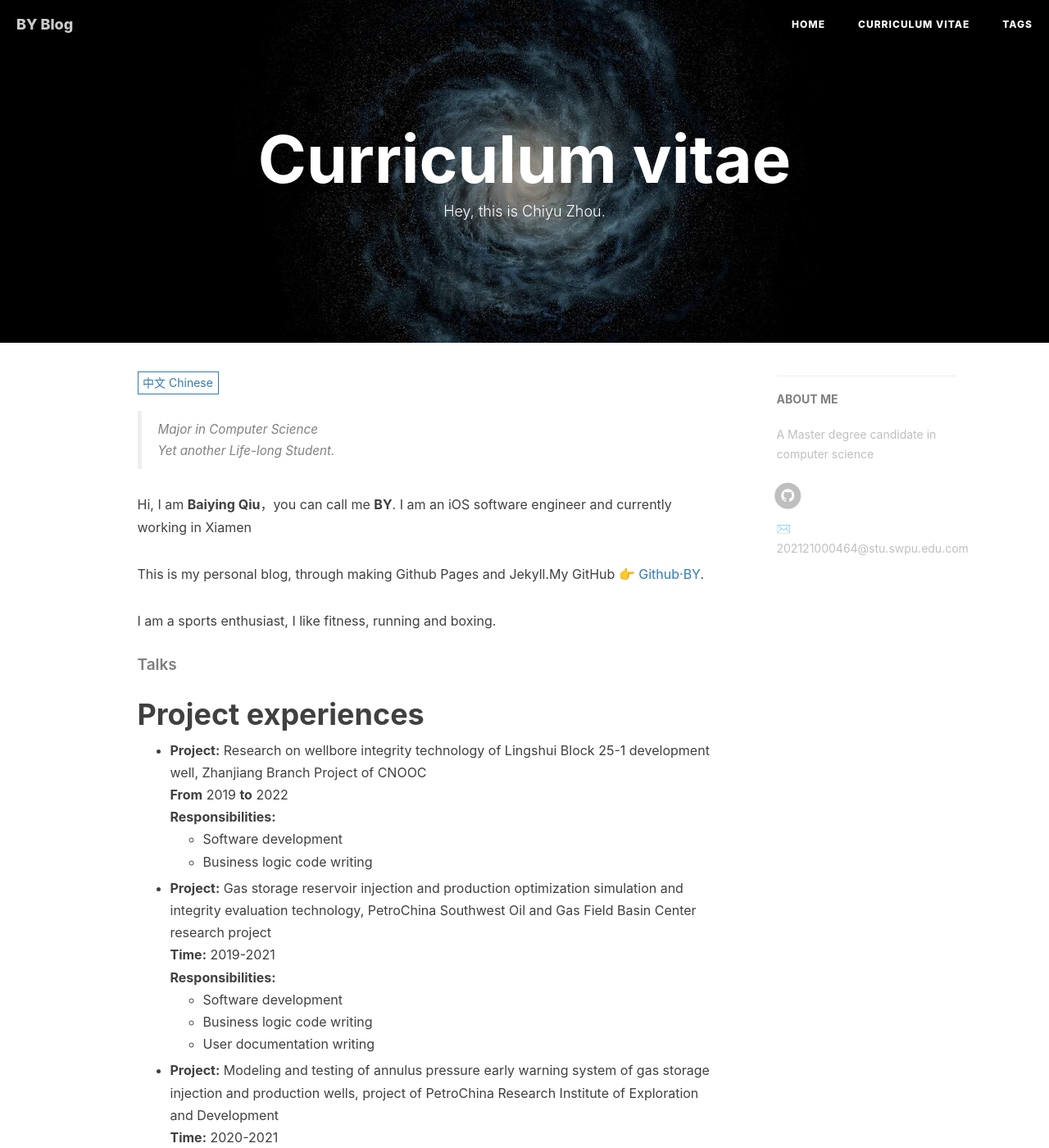
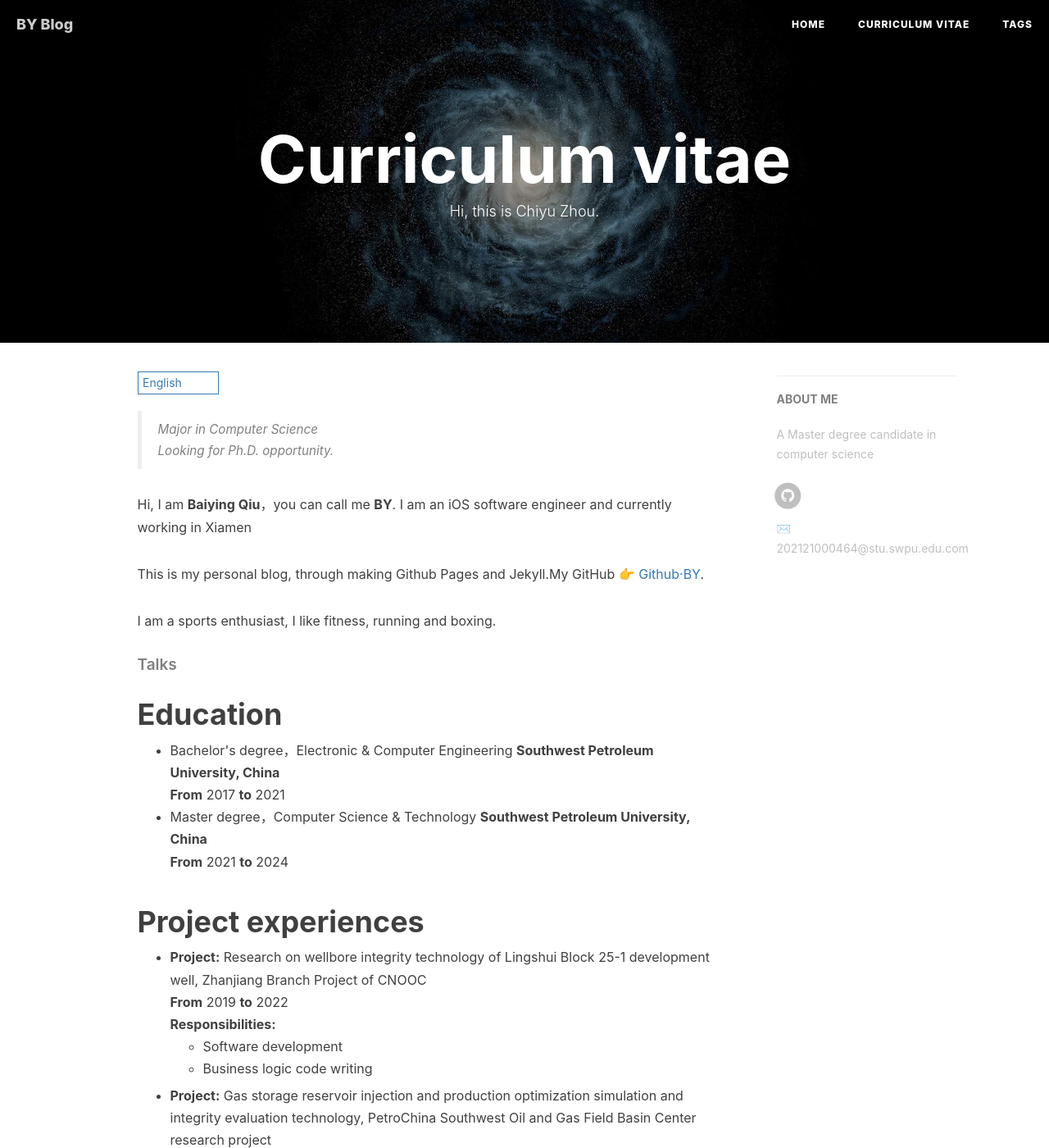
Before and after one commit to Fotrey/fotrey.github.io, a Jekyll site: the page built from about.html, in a window 1280 px wide and 1400 px high. Shown: the whole window at 82% size. Built offline with Jekyll 4.4.1, drawn with Linux system fonts in a browser that asks for light colours; nearby versions of some CDN libraries; comment, search, counter and statistics services are not loaded.

Commit message:
Update about.html

```diff
--- a/about.html
+++ b/about.html
@@ -1,21 +1,21 @@
 ---
 layout: page
 title: "Curriculum vitae"
-description: "Hey, this is Chiyu Zhou."
+description: "Hi, this is Chiyu Zhou."
 header-img: "img/post-bg-universe.jpg"
 ---
 
 <!-- Language Selector -->
 <select class="sel-lang" onchange= "onLanChange(this.options[this.options.selectedIndex].value)">
-    <option value="0" selected> 中文 Chinese </option>
-    <option value="1"> English </option>
+    <option value="0"> English </option>
+    <option value="1" selected> 中文 Chinese </option>
 </select>
 
 
 <!-- English Version -->
 <div class="en post-container">
     <blockquote><p>Major in Computer Science<br>
-    Yet another Life-long Student.</p></blockquote>
+    Looking for Ph.D. opportunity.</p></blockquote>
 
     <p>Hi, I am <strong>Baiying Qiu</strong>，you can call me <strong>BY</strong>. I am an iOS software engineer and currently working in Xiamen</p>
 
@@ -24,6 +24,21 @@ header-img: "img/post-bg-universe.jpg"
     <p>I am a sports enthusiast, I like fitness, running and boxing.</p>
 
     <h5>Talks</h5>
+
+    <h1>Education</h1>
+  <ul>
+    <li>
+      Bachelor's degree，Electronic & Computer Engineering <strong>Southwest Petroleum University, China</strong>
+      <br>
+      <strong>From</strong> 2017 <strong>to</strong> 2021
+
+    </li>
+    <li>
+      Master degree，Computer Science & Technology <strong>Southwest Petroleum University, China</strong>
+      <br>
+      <strong>From</strong> 2021 <strong>to</strong> 2024
+    </li>
+  </ul>
 
     <h1>Project experiences</h1>
   <ul>
```
